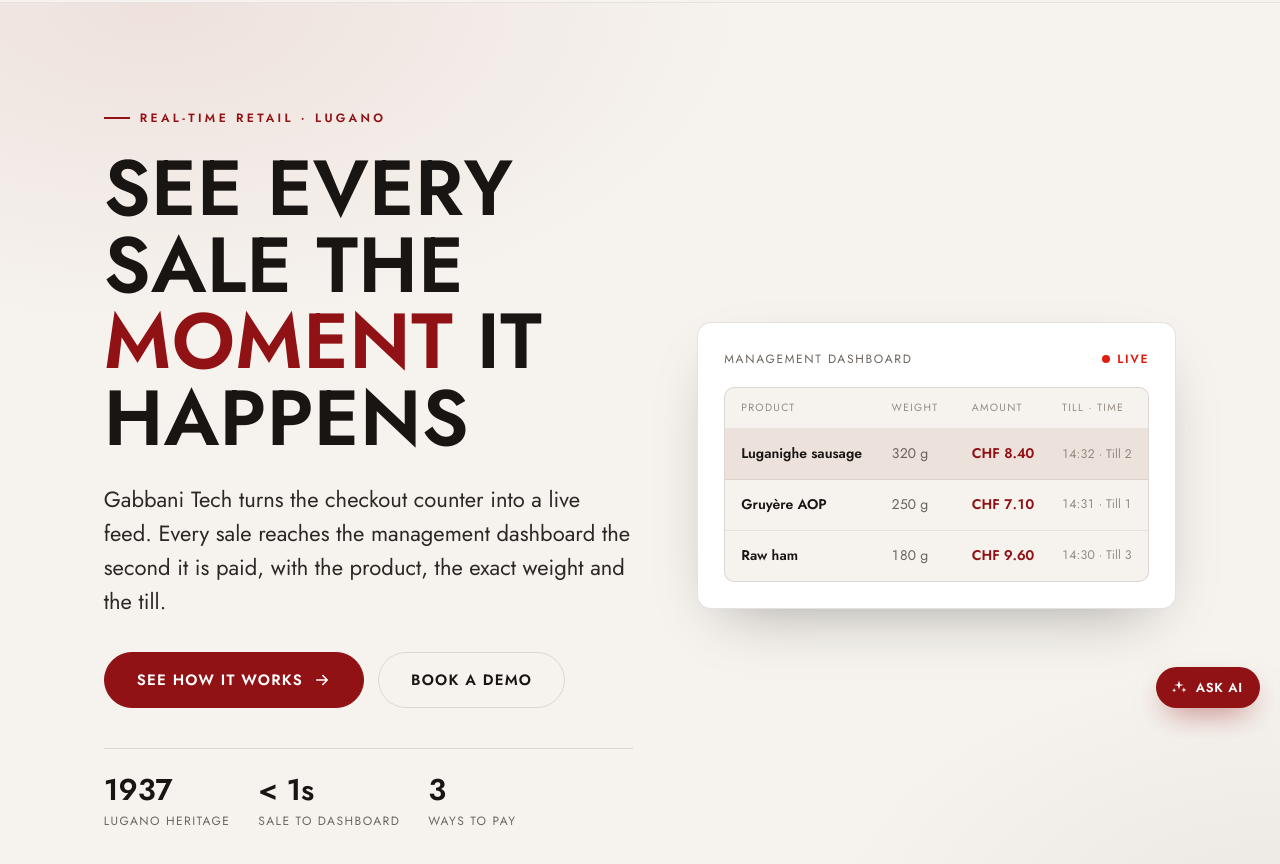
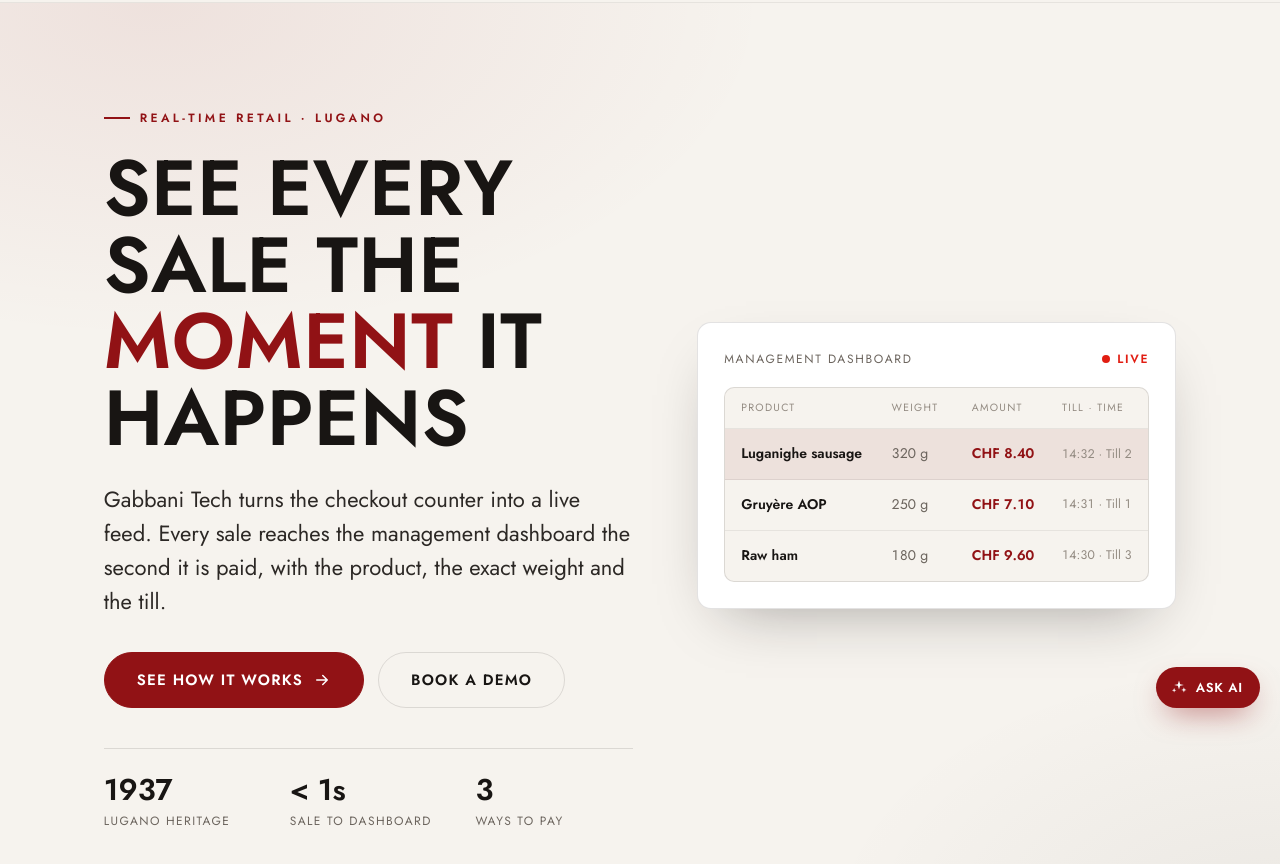
Before and after one commit to GabbaniTech/website, a website: page index.html in a window 1280 px wide. Shown: the part 72-936 px from the top of the page. Drawn offline with Linux system fonts and the light colour scheme.

Commit message:
Keep hero stats on one row across languages

```diff
--- a/style.css
+++ b/style.css
@@ -559,16 +559,18 @@
 
 .hero__meta {
     display: flex;
-    gap: 28px;
+    gap: clamp(16px, 2.2vw, 30px);
     margin-top: 40px;
     padding-top: 26px;
     border-top: 1px solid var(--line);
-    flex-wrap: wrap;
+    flex-wrap: nowrap;
 }
 
 .hero__meta div {
     display: flex;
     flex-direction: column;
+    flex: 1 1 0;
+    min-width: 0;
 }
 
 .hero__meta dt {
```
Also changed, not shown: .github/workflows/update-baselines.yml (added).
